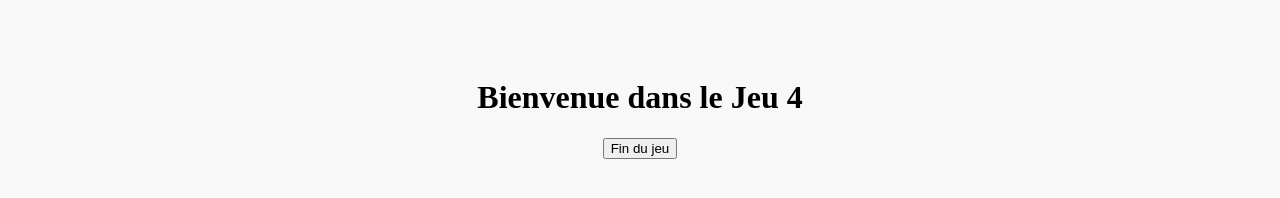
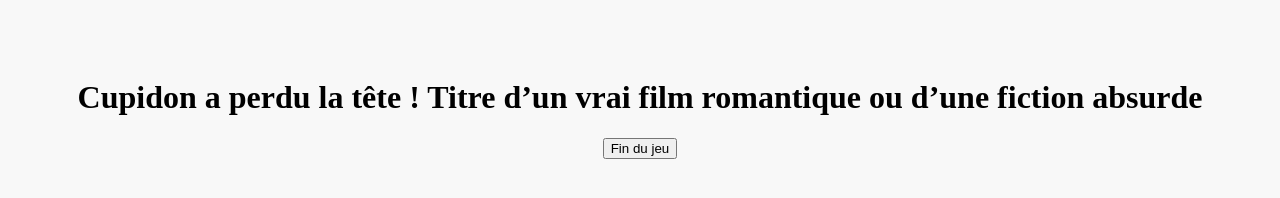
Before and after one commit to Leconceptarium/love-interface, a plain HTML site: page cupidon.html in a window 1280 px wide. Drawn offline with Linux system fonts and the light colour scheme.

Commit message:
Update cupidon.html

```diff
--- a/cupidon.html
+++ b/cupidon.html
@@ -5,7 +5,7 @@
   <title>Jeu 4</title>
 </head>
 <body style="background:#f8f8f8;text-align:center;padding:50px">
-  <h1>Bienvenue dans le Jeu 4</h1>
+  <h1>Cupidon a perdu la tête ! Titre d’un vrai film romantique ou d’une fiction absurde</h1>
   <button onclick="window.parent.location.href='index.html'">Fin du jeu</button>
 </body>
 </html>
```
